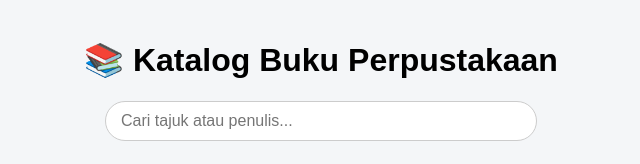
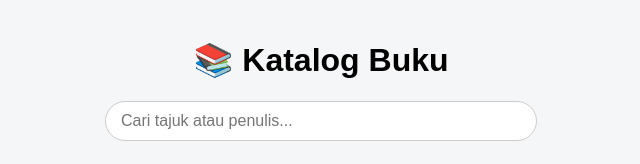
Before and after one commit to SupianAhmad1969/SIN-Studio-Books-Repository, a plain HTML site: page index.html in a window 1280 px wide. Shown: the top 164 px of the page, without its empty margins (319-959 px from the left). Drawn offline with Linux system fonts and the light colour scheme.

Commit message:
Fix HTML structure and formatting

```diff
--- a/index.html
+++ b/index.html
@@ -8,7 +8,7 @@
 </head>
 <body>
   <header>
-    <h1>📚 Katalog Buku Perpustakaan</h1>
+    <h1>📚 Katalog Buku </h1>
     <input type="text" id="search-input" placeholder="Cari tajuk atau penulis...">
   </header>
 
```
